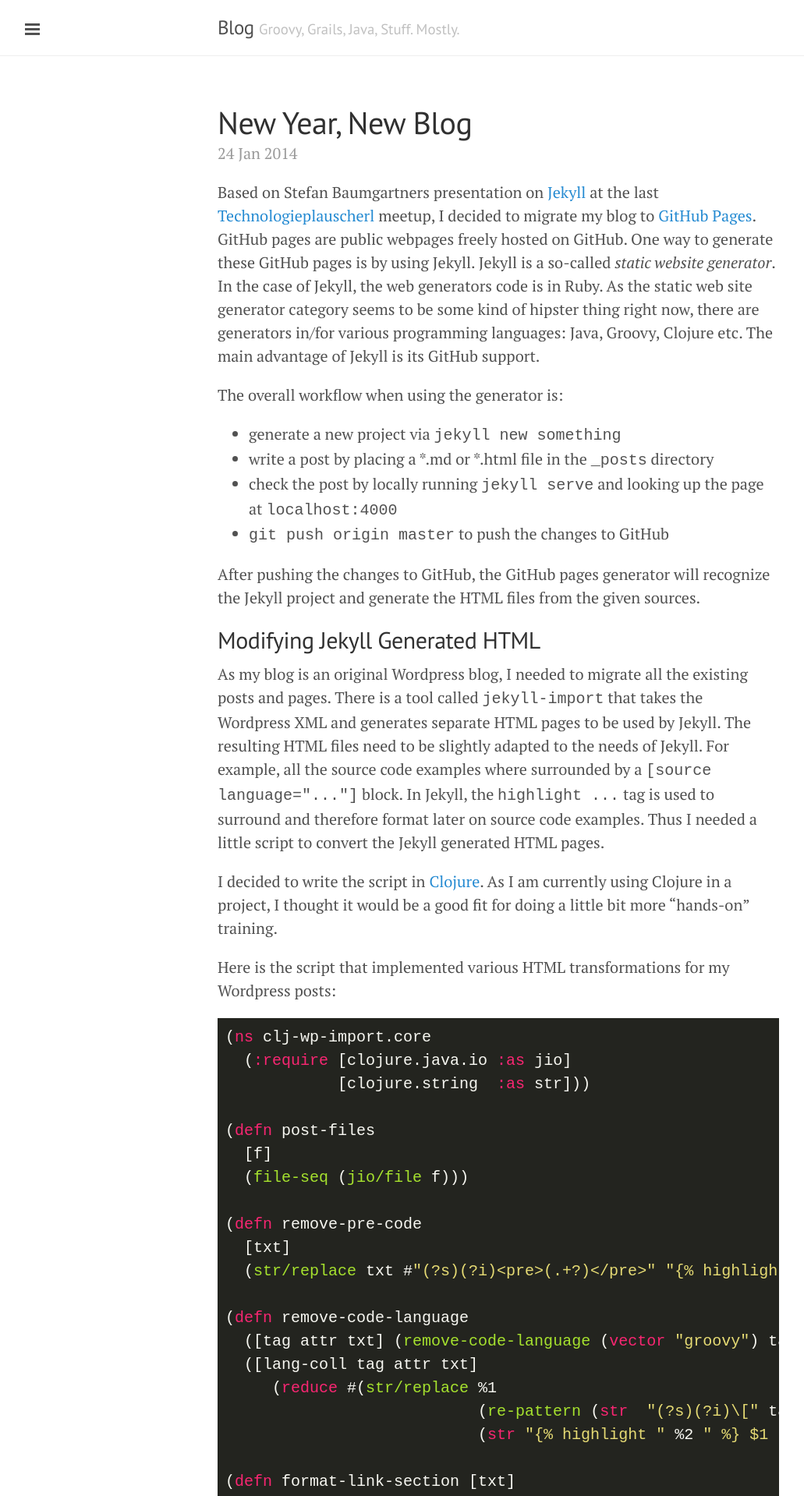
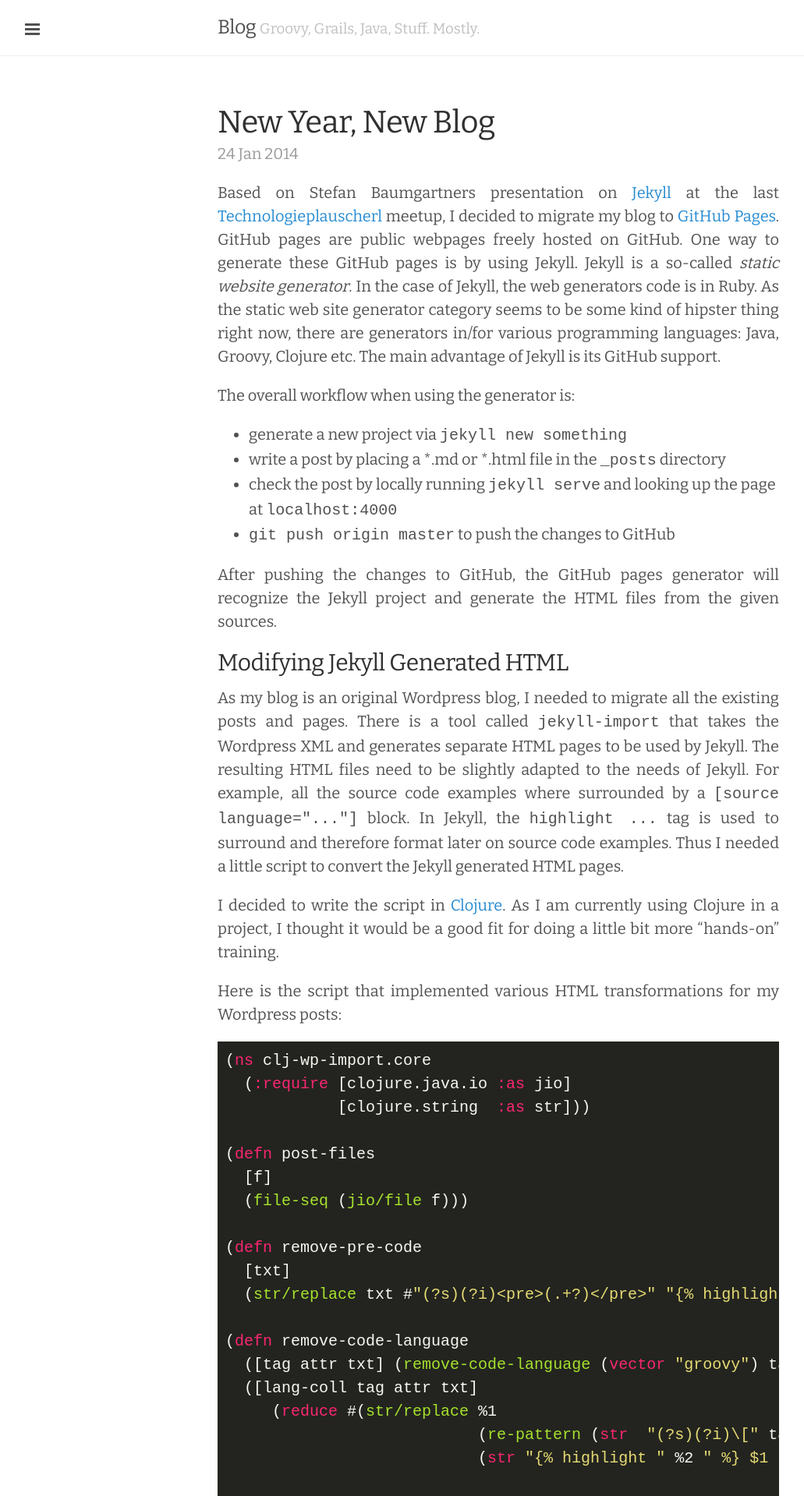
Before and after one commit to andresteingress/andresteingress.github.io, a Jekyll site: the page built from index.html, in a window 1280 px wide. Shown: the top 1919 px of the page at 78% size, without its empty margins (1-1032 px from the left). Built offline with Jekyll 4.4.1, drawn with Linux system fonts in a browser that asks for light colours; Markdown is read by kramdown in place of the engine named in the settings; the list of posts is cut into pages by our own code.

Commit message:
changed font, added justified text

```diff
--- a/_includes/head.html
+++ b/_includes/head.html
@@ -19,7 +19,7 @@
   <link rel="stylesheet" href="/public/css/lanyon.css">
   <link rel="stylesheet" href="/public/css/wp.css">
   <link rel="stylesheet" href="/public/css/monokai_sublime.css">
-  <link rel="stylesheet" href="http://fonts.googleapis.com/css?family=PT+Serif:400,400italic,700|PT+Sans:400">
+  <link href='http://fonts.googleapis.com/css?family=Bitter' rel='stylesheet' type='text/css'>
 
   <!-- RSS -->
   <link rel="alternate" type="application/rss+xml" title="RSS" href="/atom.xml">
--- a/public/css/lanyon.css
+++ b/public/css/lanyon.css
@@ -41,11 +41,11 @@
 }
 
 html {
-  font-family: "PT Serif", Georgia, "Times New Roman", serif;
+  font-family: "Bitter", Georgia, "Times New Roman", serif;
 }
 
 h1, h2, h3, h4, h5, h6 {
-  font-family: "PT Sans", Helvetica, Arial, sans-serif;
+  font-family: "Bitter", Helvetica, Arial, sans-serif;
   font-weight: 400;
   color: #313131;
   letter-spacing: -.025rem;
@@ -328,6 +328,10 @@
   color: #9a9a9a;
 }
 
+.post p {
+  text-align: justify;
+}
+
 /* Related posts */
 .related {
   padding-top: 2rem;
```
